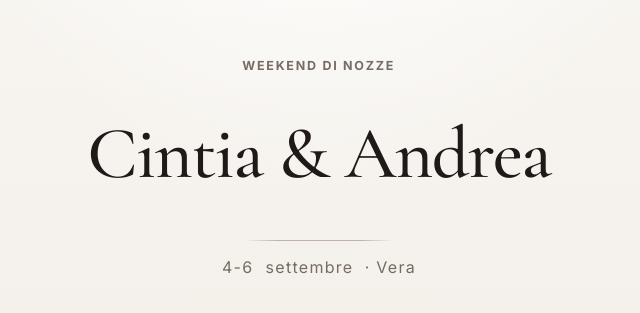
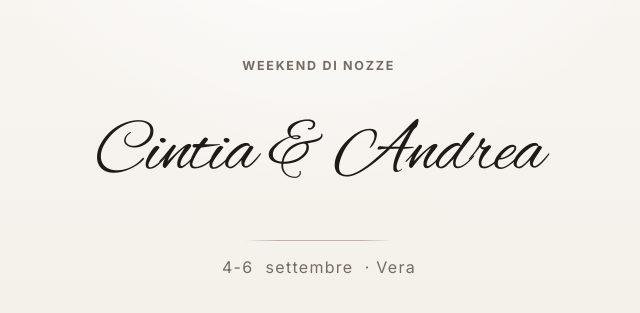
Before and after one commit to andrepane/Ceremonia, a plain HTML site: page index.html in a window 1280 px wide. Shown: the part 165-478 px from the top of the page, without its empty margins (321-961 px from the left). Drawn offline with nearby package versions, Linux system fonts and the light colour scheme; no server answers.

Commit message:
Update hero title font to Alex Brush

```diff
--- a/index.html
+++ b/index.html
@@ -17,7 +17,7 @@
   <link rel="preconnect" href="https://fonts.googleapis.com" />
   <link rel="preconnect" href="https://fonts.gstatic.com" crossorigin />
   <link
-    href="https://fonts.googleapis.com/css2?family=Cormorant+Garamond:wght@500;600;700&family=Inter:wght@400;500;600;700&display=swap"
+    href="https://fonts.googleapis.com/css2?family=Alex+Brush&family=Cormorant+Garamond:wght@500;600;700&family=Inter:wght@400;500;600;700&display=swap"
     rel="stylesheet"
   />
   <link
--- a/style.css
+++ b/style.css
@@ -164,7 +164,8 @@ input {
   margin: 0.5em 0 0.5em;
   font-size: clamp(2.8rem, 8vw, 4.6rem);
   line-height: 0.95;
-  font-weight: 500;
+  font-weight: 400;
+  font-family: "Alex Brush", cursive;
   text-align: center;
 }
 
```
